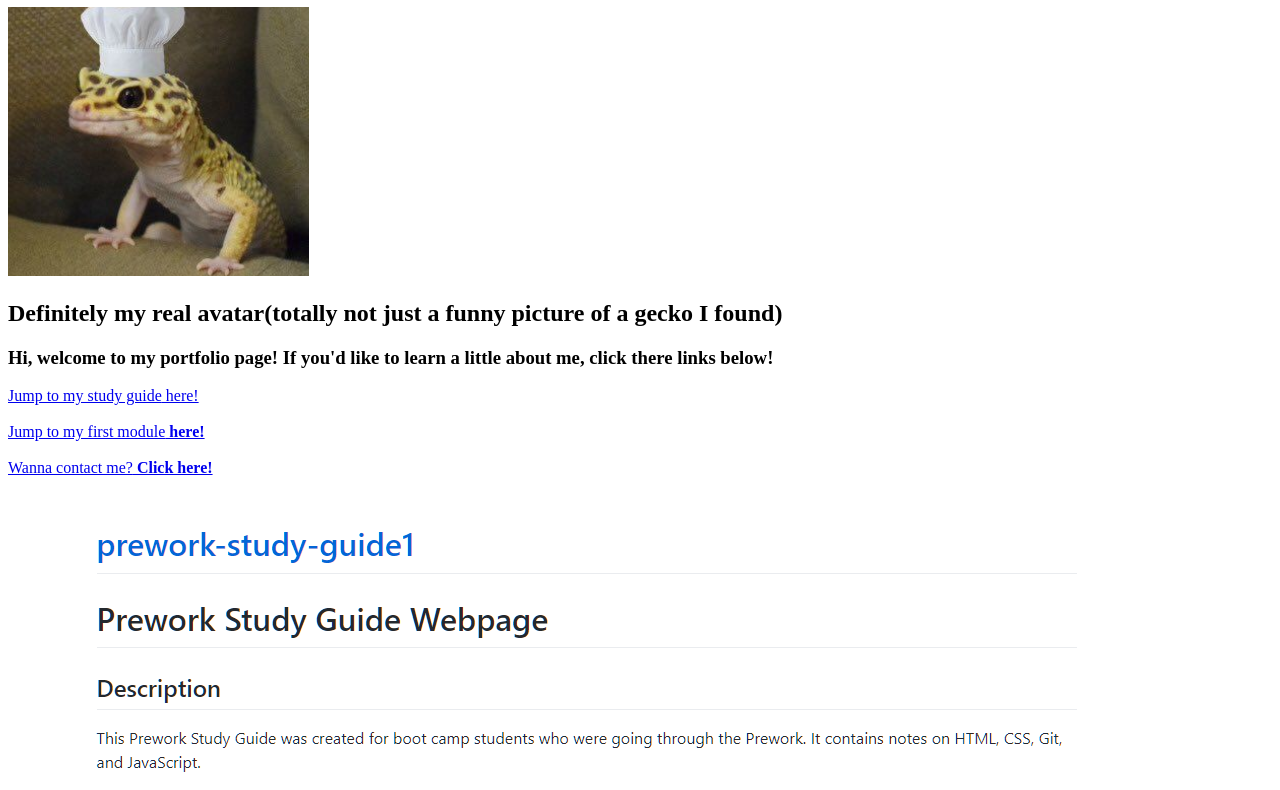
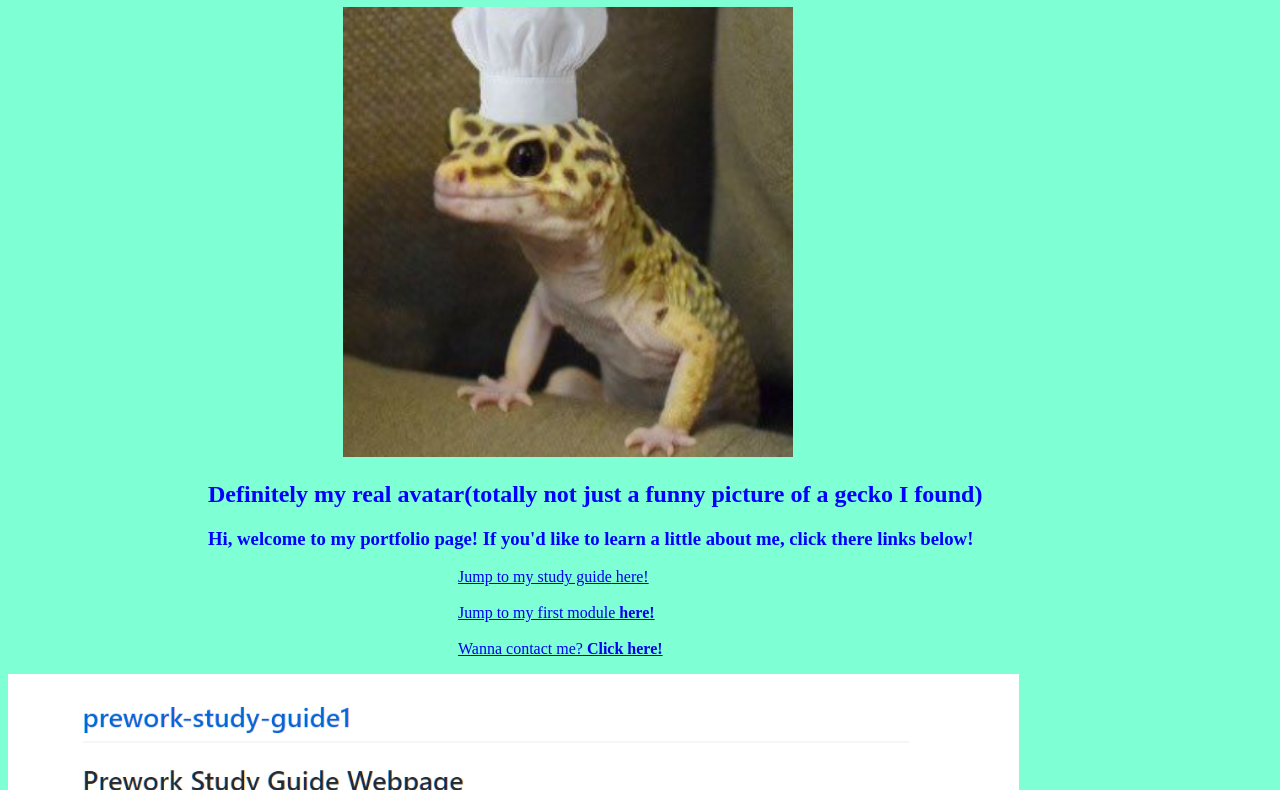
Before and after one commit to RileC0deHustler12/Module-2-Challenge, a plain HTML site: page index.html in a window 1280 px wide. Shown: the part 73-863 px from the top of the page. Drawn offline with Linux system fonts and the light colour scheme.

Commit message:
Added minor color and margin changes

```diff
--- a/index.html
+++ b/index.html
@@ -25,10 +25,12 @@
          <br>
          <a href="#contact_info">Wanna contact me?<strong> Click here!</strong></a>
        </section>
+       <section>
        <p><a href="https://rilec0dehustler12.github.io/prework-study-guide1/"><img id="study_guide" src="./images/Screenshot 2023-02-16 104531 study-guide.png" alt="Prework study guide"></a></p>
        <p>This was my first project before my coding education even started. My goal was to create a guide to help me study as I go about my course work. It has a few errors, mainly the index.html not being in the root file. However aside from that I would consider it a success for a novice.</p>
        <p><a href="https://rilec0dehustler12.github.io/Module-1/"><img id="module_1" src="./images/Screenshot 2023-02-16 104645 module-1.png" alt="Horiseon homepage"></a></p>
        <p>This was my first proper work assignment for my bootcamp. I primarily just cleaned up the code and made everything a little neater.</p>
+       </section>
      </main>
 
      <footer>
--- a/style.css
+++ b/style.css
@@ -0,0 +1,33 @@
+img {
+    max-width: 80%;
+    max-height: 80%;
+}
+
+h1 {
+    margin-left: 400px;
+}
+
+header > img {
+    margin-left: 335px;
+    width: 450px;
+    height: 450px;
+    max-width: 80%;
+    max-height: 80%;
+}
+
+header > h2 {
+    margin-left: 200px;
+}
+
+header > h3 {
+ margin-left: 200px;
+}
+
+section > a {
+    margin-left: 450px;
+}
+
+body {
+    color:blue;
+    background-color: aquamarine;
+}
```
